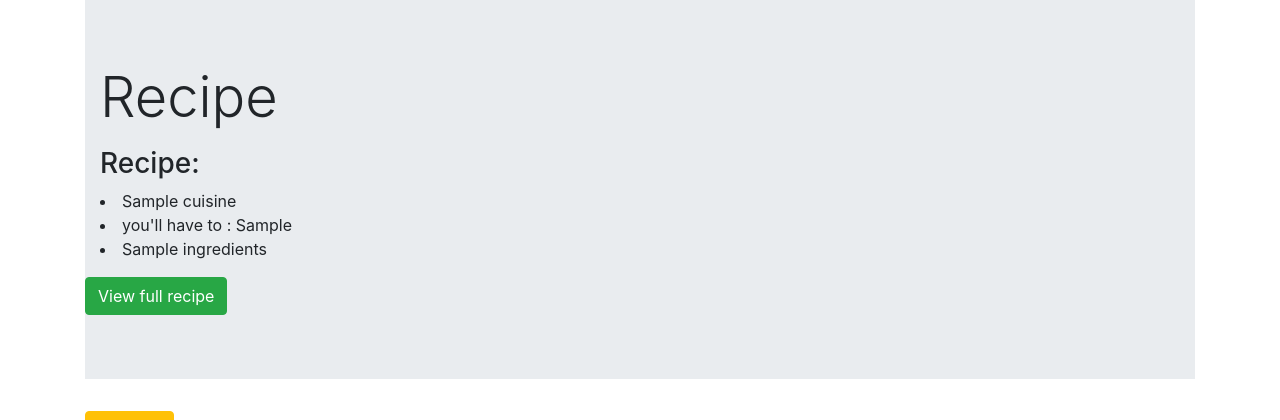
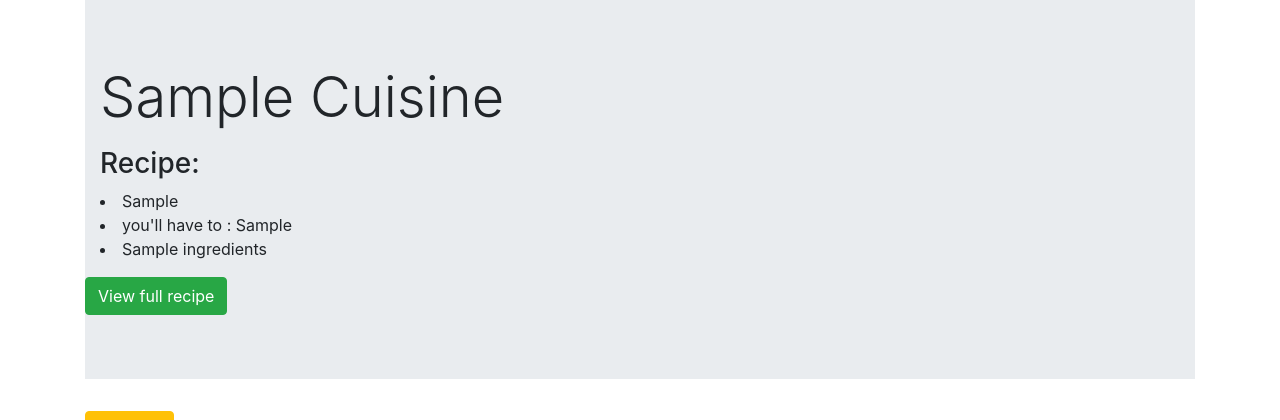
Before and after one commit to brianscan14/Gourmet_Grub, a Flask app: template templates/meal_results.html in a window 1280 px wide. Shown: the part 56-476 px from the top of the page. Run offline with Flask 2, Linux system fonts and the light colour scheme; the template is opened without the code that fills it: most values are stand-ins (such as "Sample title", 1, 10 or a date in 2020); some libraries are stand-ins or nearby versions.

Commit message:
adding caps class to capitalise results 1st letter

```diff
--- /dev/null
+++ b/static/css/style.css
@@ -0,0 +1,3 @@
+.caps {
+    text-transform: capitalize;
+}
--- a/templates/cuisines.html
+++ b/templates/cuisines.html
@@ -9,7 +9,7 @@
 		<div class="col-8 mx-auto">
 			<div class="jumbotron jumbotron-fluid">
 				<div class="container">
-					<h1 class="display-4">{{ cuisine }}</h1>
+					<h1 class="display-4 caps">{{ cuisine }}</h1>
 					<p class="lead">recipe</p>
 				</div>
 
--- a/templates/meal_results.html
+++ b/templates/meal_results.html
@@ -6,13 +6,11 @@
 
 <div class="jumbotron jumbotron-fluid">
   <div class="container">
-    <h1 class="display-4">Recipe</h1>
+    <h1 class="display-4 caps">{{ cuisine.recipe_name }}</h1>
     <p class="lead">
 
         <h3>Recipe:</h3>
-
-
-            <li>{{ cuisine.recipe_name }}</li>
+            <li>{{ cuisine.meal_type }}</li>
             <li>you'll have to : {{ cuisine.recipe_prep }}</li>
             <li>{{ cuisine.ingredients }}</li>
         </p>
--- a/templates/search_cuisines.html
+++ b/templates/search_cuisines.html
@@ -7,11 +7,9 @@
 
 <div class="jumbotron jumbotron-fluid">
   <div class="container">
-    <h1 class="display-4">This is a recipe</h1>
+    <h1 class="display-4 caps">{{recipe.recipe_name}}</h1>
     <p class="lead">
 
-
-    <li>    {{recipe.recipe_name}}</li>
     <li>    {{recipe.recipe_prep}}</li>
     <li>    {{recipe.cuisine_name}}</li>
     <li>    {{recipe.meal_type}}</li>
```
